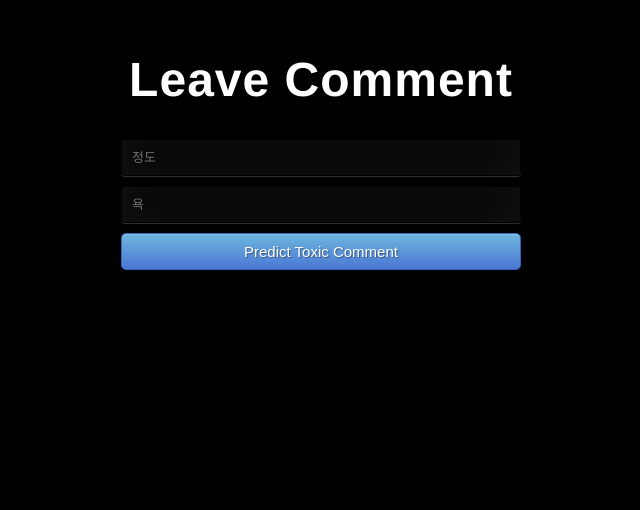
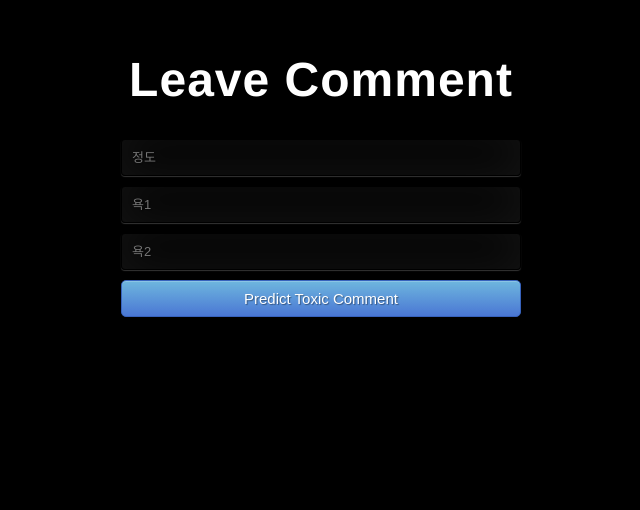
Before and after one commit to IamGroooooot/comment-filtering-backend, a Flask app: page / in a window 1280 px wide. Shown: the part 150-660 px from the top of the page, without its empty margins (369-1009 px from the left). Run offline with Flask 2, Linux system fonts and the light colour scheme; parts of the project's set-up code (start-up, migrations or seed data) failed here and were passed over.

Commit message:
html bug fix1

```diff
--- a/app.py
+++ b/app.py
@@ -380,7 +380,7 @@ def predict():
     #prediction = model.predict(final_features)
     #output = round(prediction[0], 2)
 
-    return render_template('index.html', prediction_text='댓글이 악성일 확률 {}%'.format(output*100), prediction_result='이 댓글은 '+ isToxicText)
+    return render_template('index.html', prediction_text='댓글이 악성일 확률 {}%'.format(output*100))
 
 @app.route('/results', methods=['POST'])
 def results():
--- a/templates/index.html
+++ b/templates/index.html
@@ -18,13 +18,12 @@
       <!-- Main Input For Receiving Query to our ML -->
       <form action="{{ url_for('predict')}}"method="post">
         <input type="text" name="필터 정도" placeholder="정도" required="required" />
-        <input type="text" name="욕" placeholder="욕" required="required" />
+        <input type="text" name="욕1" placeholder="욕1" required="required" />
+        <input type="text" name="욕2" placeholder="욕2" required="required" />
 
         <button type="submit" class="btn btn-primary btn-block btn-large">Predict Toxic Comment</button>
       </form>
-      <br>
-      <br>
-      {{ prediction_result }}
+
       <br>
       <br>
       {{ prediction_text }}
```
